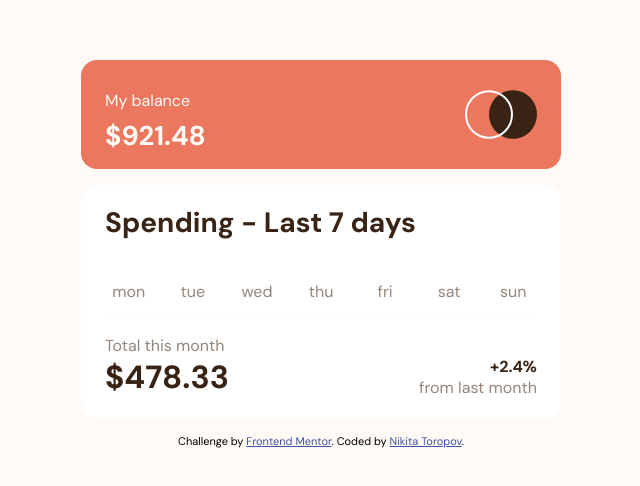
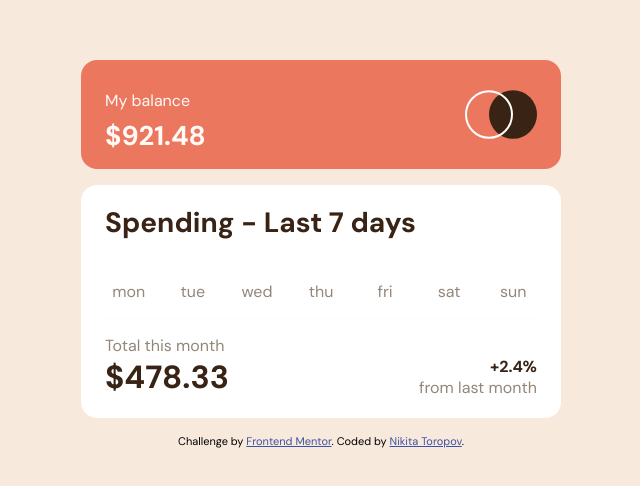
Before and after one commit to tossik8/expenses-chart, a plain HTML site: page index.html in a window 1280 px wide. Shown: the part 146-632 px from the top of the page, without its empty margins (319-959 px from the left). Drawn offline with nearby package versions, Linux system fonts and the light colour scheme.

Commit message:
Change background

```diff
--- a/styles.css
+++ b/styles.css
@@ -1,7 +1,7 @@
 body{
     box-sizing: border-box;
     margin: 0;
-    background-color: hsl(33, 100%, 98%);
+    background-color: hsl(27, 66%, 92%);
     min-height: 100vh;
     display: flex;
     flex-direction: column;
```
